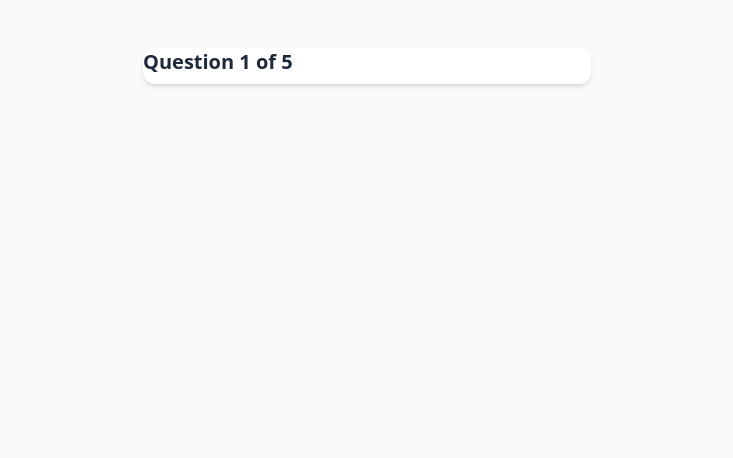
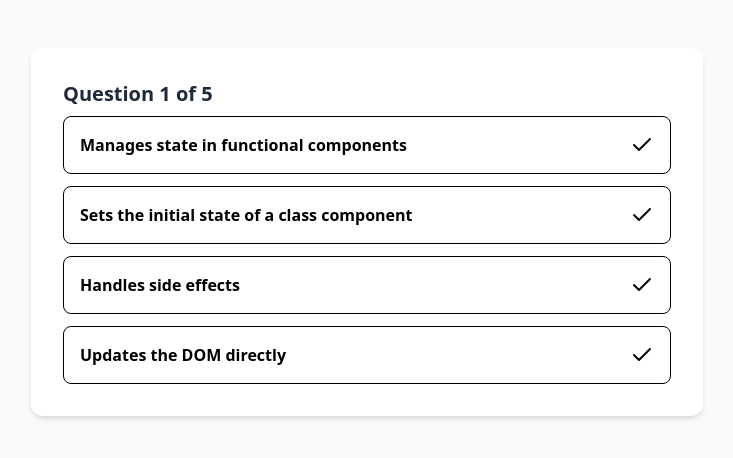
Before and after one commit to namensy/QuizApp, a React (Vite) app: page / in a window 1280 px wide. Both pictures are taken after a click on the element "Start Quiz". Shown: the top 458 px of the page, without its empty margins (273-1006 px from the left). Built offline with nearby package versions, Linux system fonts and the light colour scheme.

Commit message:
feat: enhance question handling

```diff
--- a/src/App.tsx
+++ b/src/App.tsx
@@ -12,11 +12,17 @@ function App() {
     setGameState("playing");
   }
 
+  function handleAnswer(index: number): void {
+    console.log(index);
+  }
+
   return (
     <div className="min-h-screen bg-gray-50 font-semibold py-12 px-5 sm:px-6 lg:px-8">
-      <div className="max-w-md mx-auto bg-white rounded-xl shadow-md overflow-hidden">
+      <div className="max-w-2xl mx-auto bg-white rounded-xl shadow-md overflow-hidden">
         {gameState === "start" && <Home onStart={handleStart} />}
-        {gameState === "playing" && <QuestionCard question={QUESTIONS[0]} />}
+        {gameState === "playing" && (
+          <QuestionCard question={QUESTIONS[0]} onAnswerSelect={handleAnswer} />
+        )}
         {gameState === "end" && <GameOver />}
       </div>
     </div>
--- a/src/Components/Home.tsx
+++ b/src/Components/Home.tsx
@@ -7,7 +7,7 @@ interface StartScreenProps {
 
 const Home = ({ onStart }: StartScreenProps) => {
   return (
-    <div className="flex flex-col justify-center items-center w-[50%] rounded-xl shadow-xl mx-auto mt-10 py-8 space-y-6">
+    <div className="flex flex-col justify-center items-center rounded-xl shadow-xl mx-auto mt-10 py-8 space-y-6">
       <h1 className="text-4xl font-bold">Coding Quiz Game</h1>
       <p>Test your programming knowledge!</p>
       <div
--- a/src/Components/QuestionCard.tsx
+++ b/src/Components/QuestionCard.tsx
@@ -1,16 +1,32 @@
 import React from "react";
 import type { Question } from "../types/quiz";
+import { CheckIcon } from "lucide-react";
 
 interface QuestionScreenProps {
   question: Question;
+  onAnswerSelect: (index: number) => void;
 }
 
-const QuestionCard = ({ question }: QuestionScreenProps) => {
+const QuestionCard = ({ question, onAnswerSelect }: QuestionScreenProps) => {
   return (
-    <div>
+    <div className="p-8">
       <h2 className="text-xl font-semibold text-gray-800 mb-2">
         Question 1 of 5
       </h2>
+      <div className="space-y-3">
+        {question.options.map((option, index) => (
+          <button
+            key={index}
+            className="w-full p-4 text-left border rounded-lg"
+            onClick={() => onAnswerSelect(index)}
+          >
+            <div className="flex items-center justify-between">
+              <span>{option}</span>
+              <CheckIcon />
+            </div>
+          </button>
+        ))}
+      </div>
     </div>
   );
 };
```
